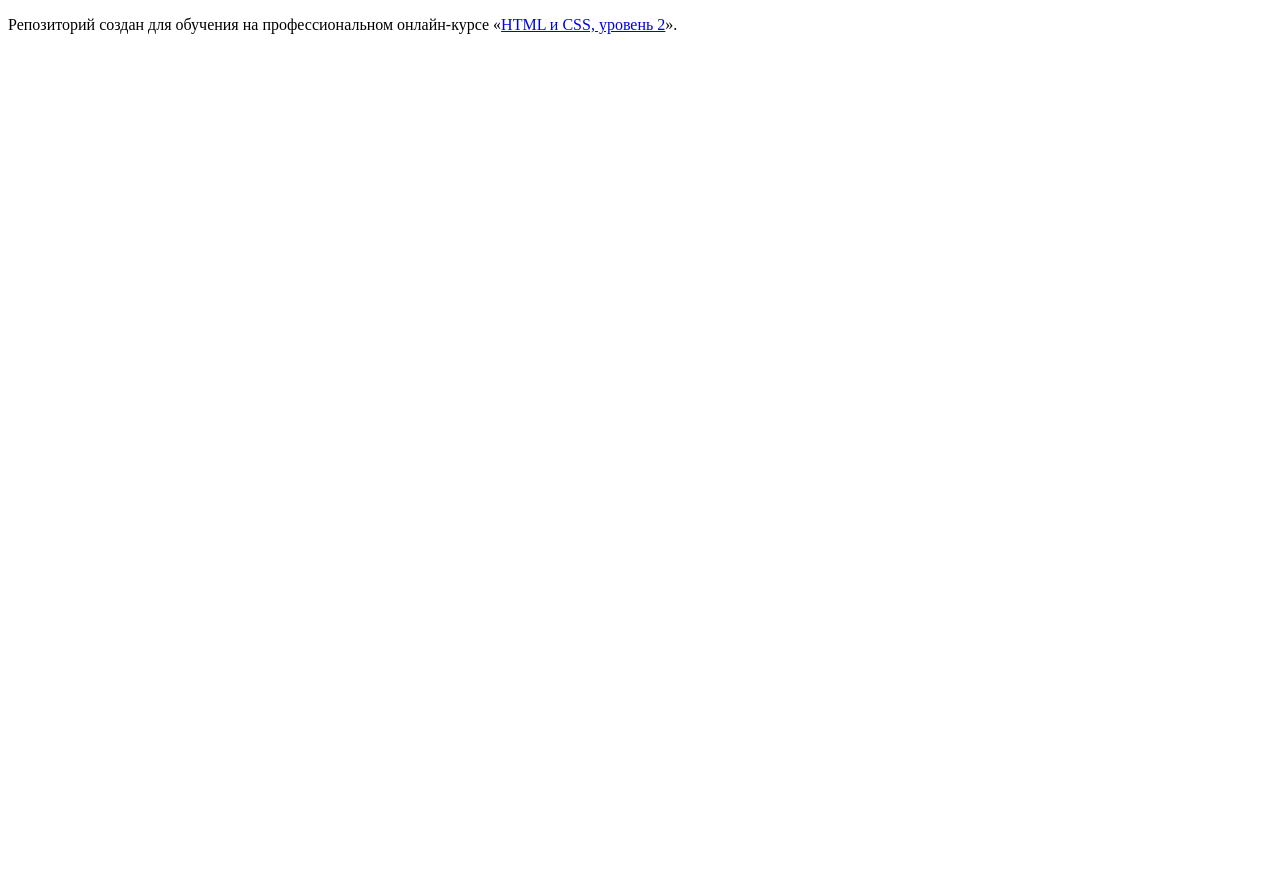
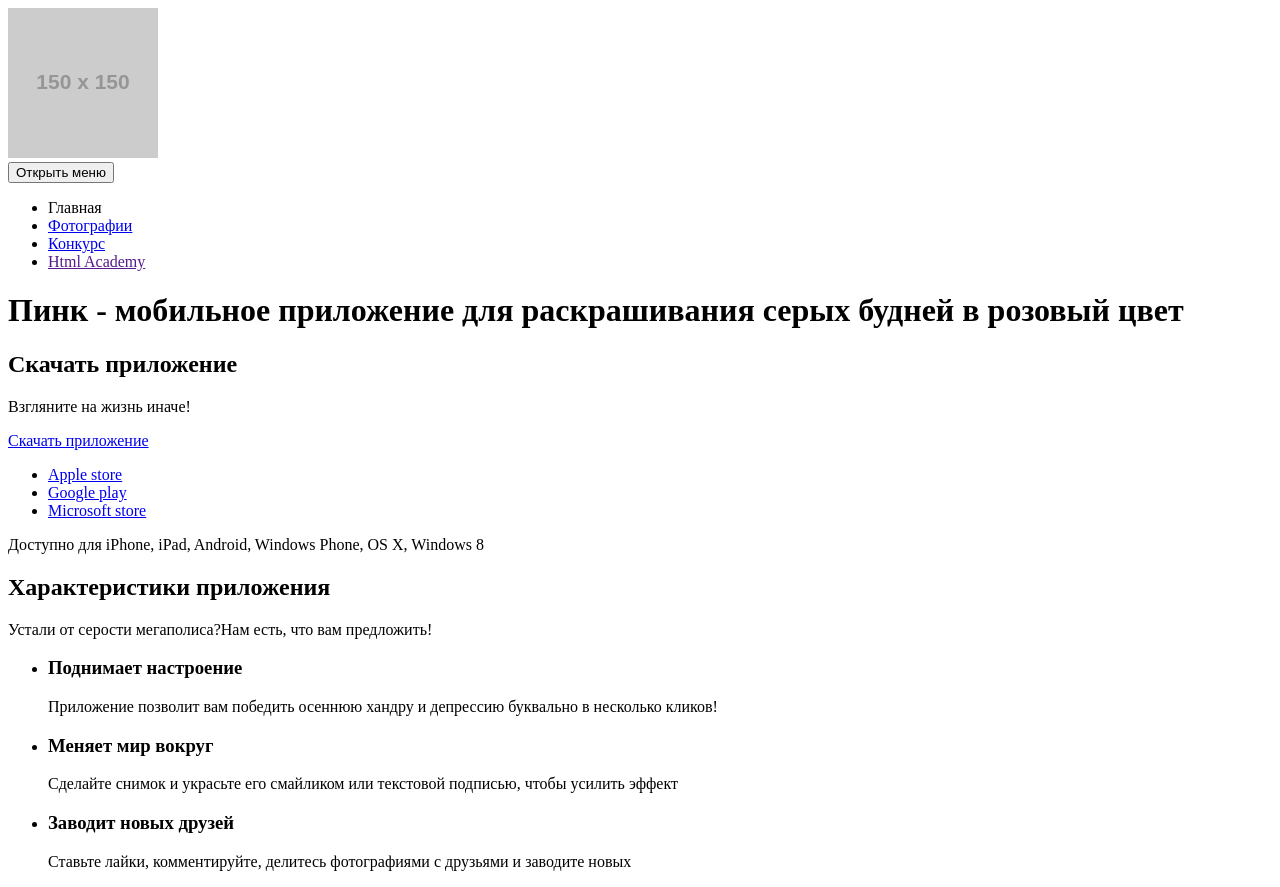
Before and after one commit to vadimbvn/pink, a website: page source/index.html in a window 1280 px wide. Before the commit the page ends 800 px from the top, so only its background shows below. Drawn offline with Linux system fonts and the light colour scheme; placeholder pictures from the web are drawn by us.

Commit message:
Сверстал главную страницу

```diff
--- a/source/index.html
+++ b/source/index.html
@@ -5,8 +5,67 @@
     <title>HTML Academy: Пинк</title>
   </head>
   <body>
-
-    <p>Репозиторий создан для обучения на профессиональном онлайн‑курсе «<a href="https://htmlacademy.ru/intensive/adaptive">HTML и CSS, уровень 2</a>».</p>
-
+    <header class="page-header">
+      <a class="page-header__logo">
+        <img class="page-header__logo-image" src="https://via.placeholder.com/150x150" alt="Логотип Пинк">
+      </a>
+      <nav class="main-nav">
+        <button class="main-nav__toggle" type="button">Открыть меню</button>
+        <div class="main-nav__wrapper">
+          <ul class="main-nav__list site-list">
+            <li class="site-list__item">
+              <a>Главная</a>
+            </li>
+            <li class="site-list__item">
+              <a href="photo.html">Фотографии</a>
+            </li>
+            <li class="site-list__item">
+              <a href="form.html">Конкурс</a>
+            </li>
+            <li class="site-list__item">
+              <a href="">Html Academy</a>
+            </li>
+          </ul>
+        </div>
+      </nav>
+    </header>
+    <main class="page-main">
+      <h1 class="visually-hidden">Пинк - мобильное приложение для раскрашивания серых будней в розовый цвет</h1>
+      <section class="download-app">
+        <h2 class="visually-hidden">Скачать приложение</h2>
+        <p class="download-app__slogan">Взгляните на жизнь иначе!</p>
+        <a class="download-app__button button" href="#">Скачать приложение</a>
+        <ul class="download-app__list">
+          <li class="download-app__item">
+            <a href="#">Apple store</a>
+          </li>
+          <li class="download-app__item">
+            <a href="#">Google play</a>
+          </li>
+          <li class="download-app__item">
+            <a href="#">Microsoft store</a>
+          </li>
+        </ul>
+        <p class="download-app__info">Доступно для iPhone, iPad, Android, Windows Phone, OS X, Windows 8</p>
+      </section>
+      <section class="features-app">
+        <h2 class="visually-hidden">Характеристики приложения</h2>
+        <p class="features-app__slogan">Устали от серости мегаполиса?Нам есть, что вам предложить!</p>
+        <ul class="features-app__list">
+          <li class="features-app__item">
+            <h3 class="features-app__title">Поднимает настроение</h3>
+            <p class="features-app__info">Приложение позволит вам победить осеннюю хандру и депрессию буквально в несколько кликов!</p>
+          </li>
+          <li class="features-app__item">
+            <h3 class="features-app__title">Меняет мир вокруг</h3>
+            <p class="features-app__info">Сделайте снимок и украсьте его смайликом или текстовой подписью, чтобы усилить эффект</p>
+          </li>
+          <li class="features-app__item">
+            <h3 class="features-app__title">Заводит новых друзей</h3>
+            <p class="features-app__info">Ставьте лайки, комментируйте, делитесь фотографиями с друзьями и заводите новых</p>
+          </li>
+        </ul>
+      </section>
+    </main>
   </body>
 </html>
```
